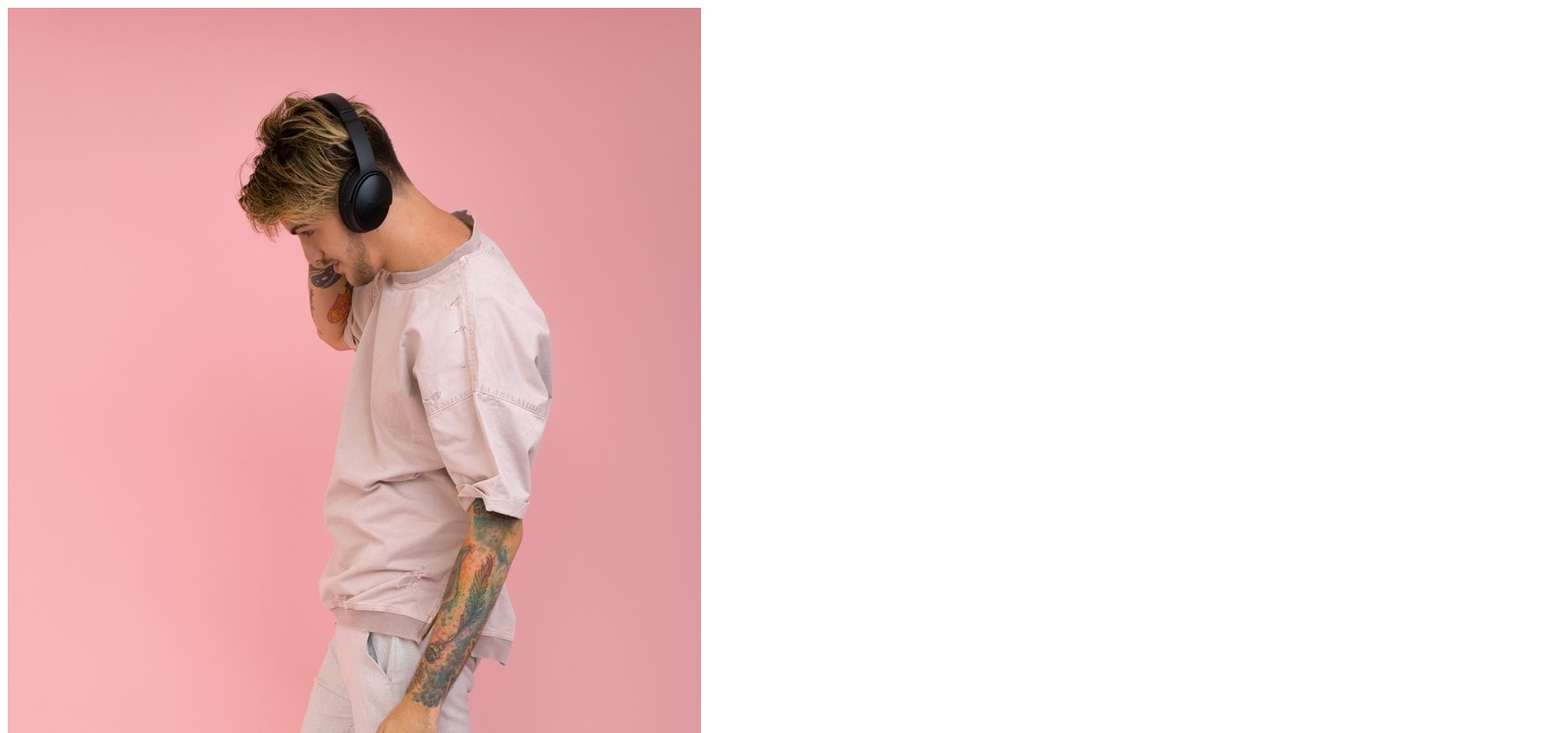
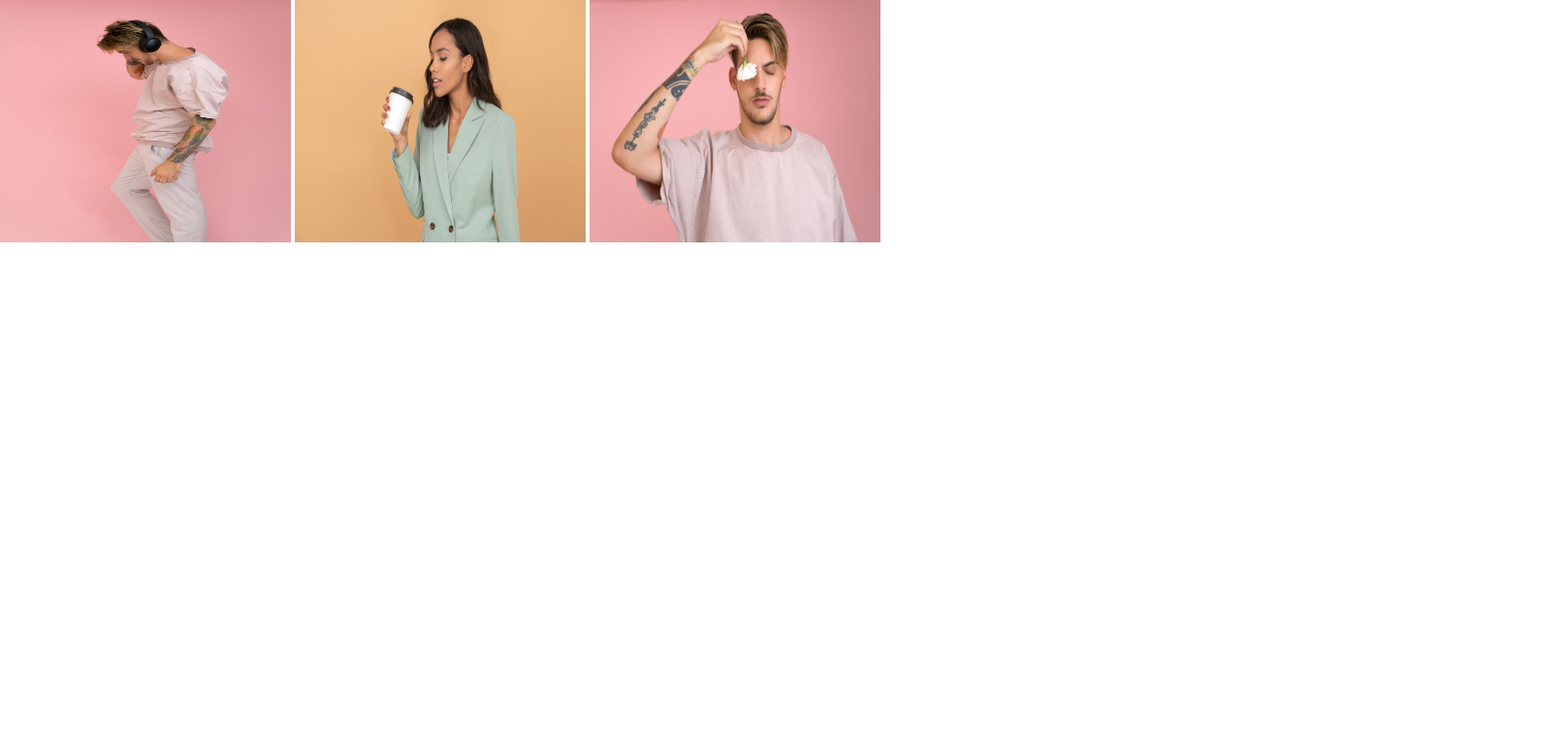
Before and after one commit to limonbpi/coffe, a plain HTML site: page index.html in a window 1280 px wide. Shown: the top 756 px of the page at 97% size, 1615 px wide, since content can reach past the window. Drawn offline with Linux system fonts and the light colour scheme.

Commit message:
stylesheet added

```diff
--- a/index.html
+++ b/index.html
@@ -4,6 +4,7 @@
     <meta charset="UTF-8">
     <meta name="viewport" content="width=device-width, initial-scale=1.0">
     <meta http-equiv="X-UA-Compatible" content="ie=edge">
+    <link rel="stylesheet" href="stylesheet/style.css">
     <title>Document</title>
 </head>
 <body>
--- /dev/null
+++ b/stylesheet/style.css
@@ -0,0 +1,10 @@
+*{
+    box-sizing: border-box;
+    margin:0;
+    padding: 0;
+}
+
+img{
+    width: 300px;
+    height: 250px;
+}
```
